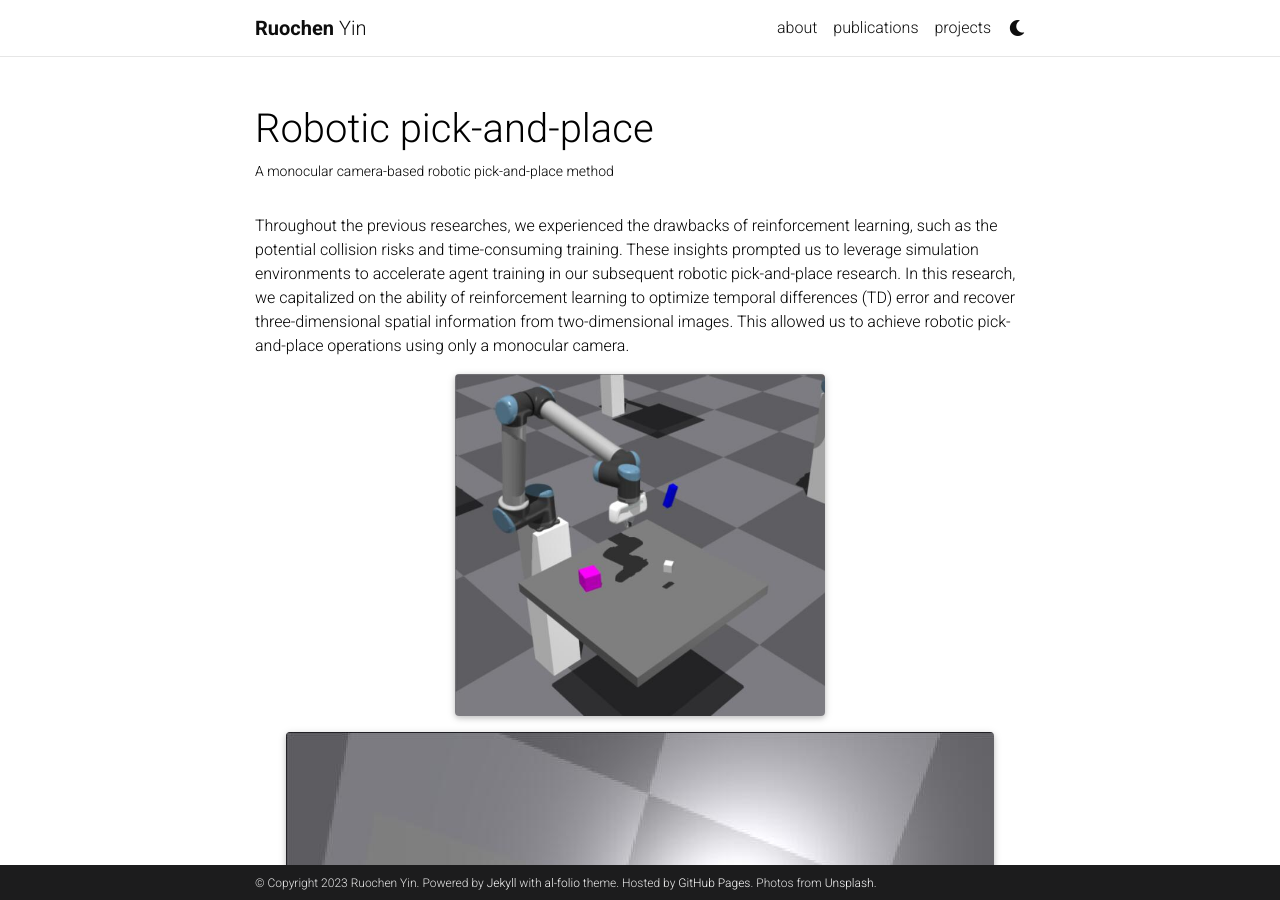
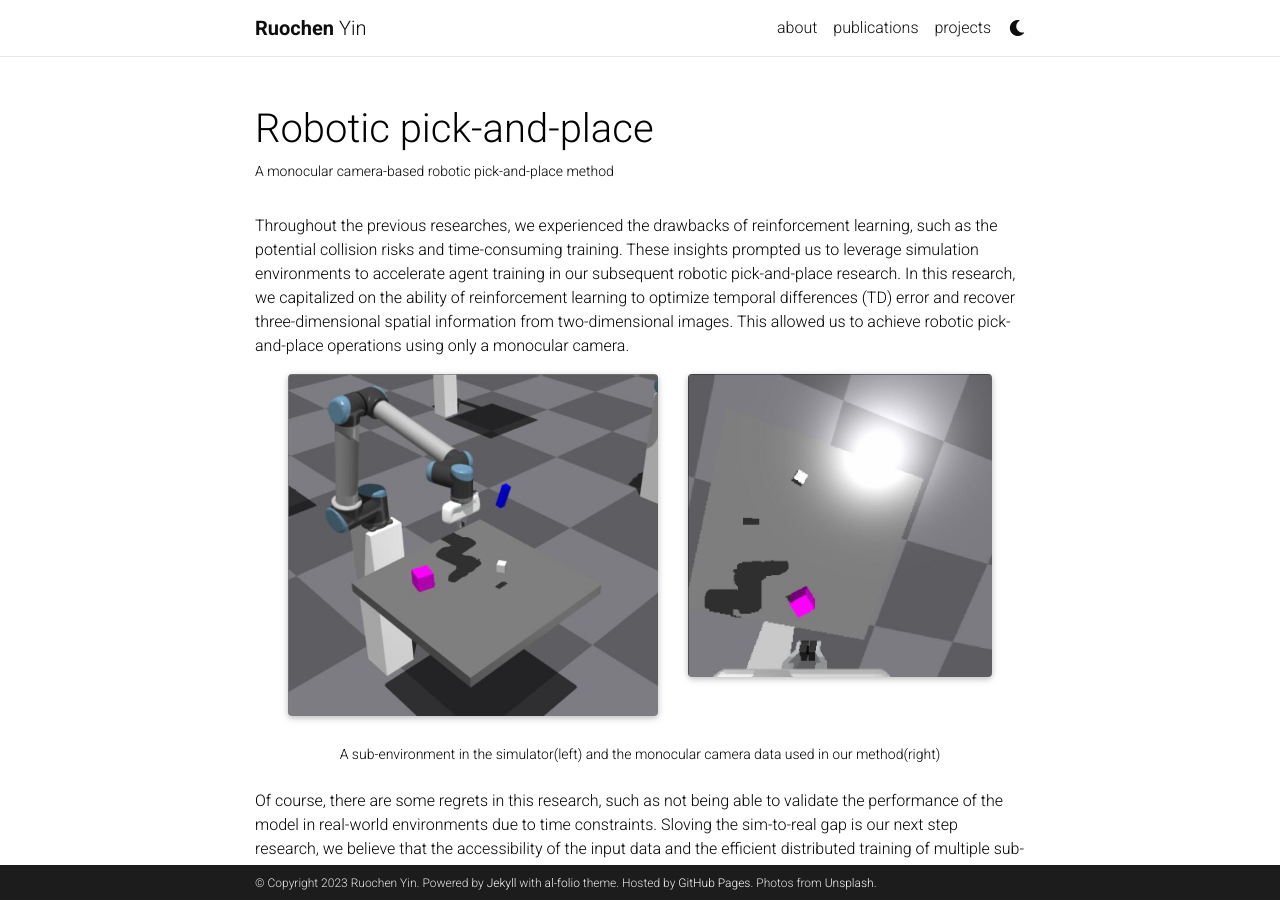
Before and after one commit to rolandying/rolandying.github.io, a Jekyll site: the page built from _projects/3_project.md, in a window 1280 px wide and 900 px high. Built offline with Jekyll 4.4.1, drawn with Linux system fonts in a browser that asks for light colours; comment, search, counter and statistics services are not loaded; a style sheet for code colours, icons or effects is not loaded; grey boxes are pictures that could not be loaded.

Commit message:
Update 3_project.md

```diff
--- a/_projects/3_project.md
+++ b/_projects/3_project.md
@@ -15,7 +15,7 @@
     <div class="col-sm-6 mt-3 mt-md-0">
         {% include figure.html path="assets/img/p3.jpg" title="example image" class="img-fluid rounded z-depth-1" %}
     </div>
-    <div class="col-sm-5.5 mt-3 mt-md-0">
+    <div class="col-sm-5 mt-3 mt-md-0">
         {% include figure.html path="assets/img/pj31.jpg" title="example image" class="img-fluid rounded z-depth-1" %}
     </div>
 </div>
```
